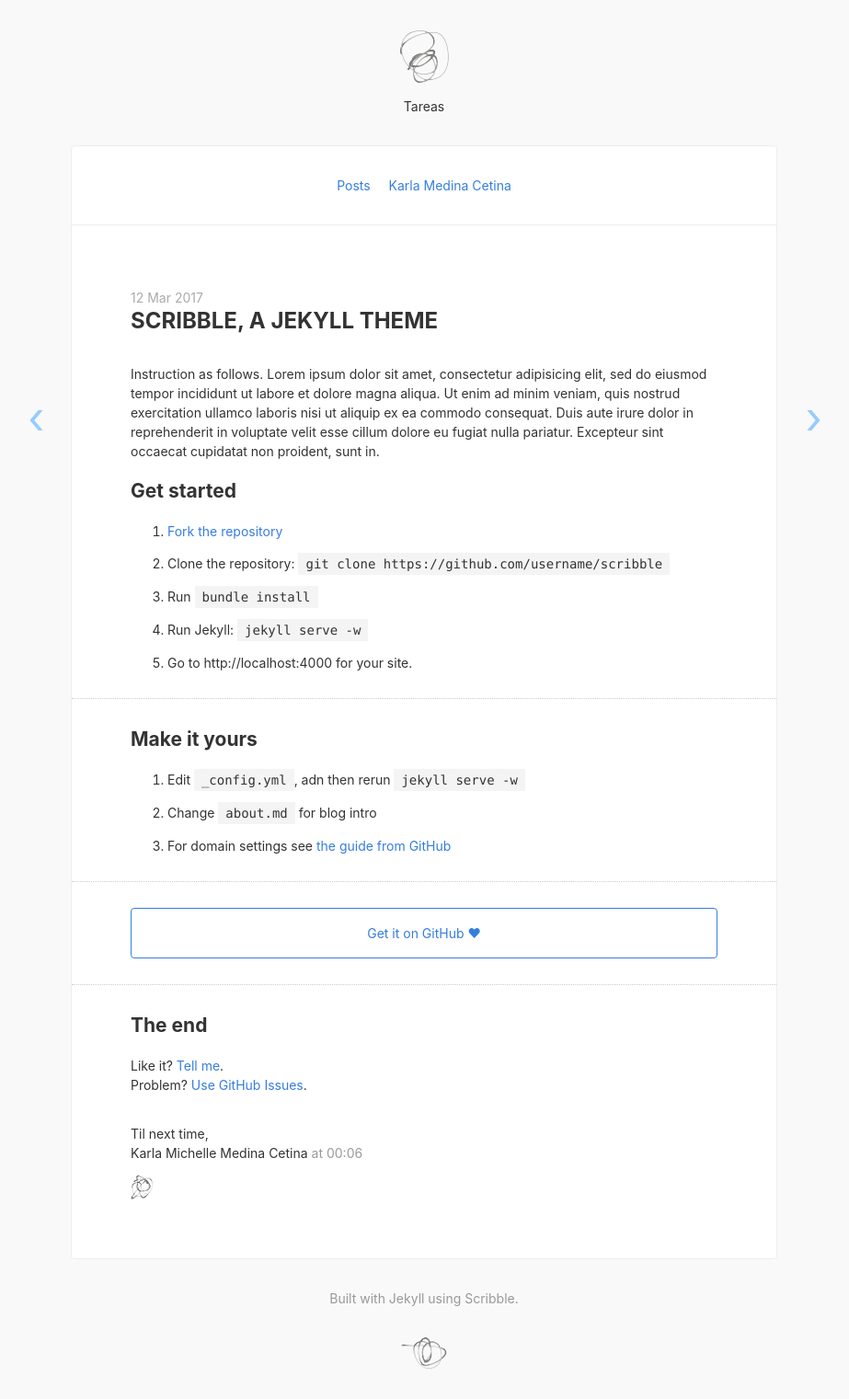
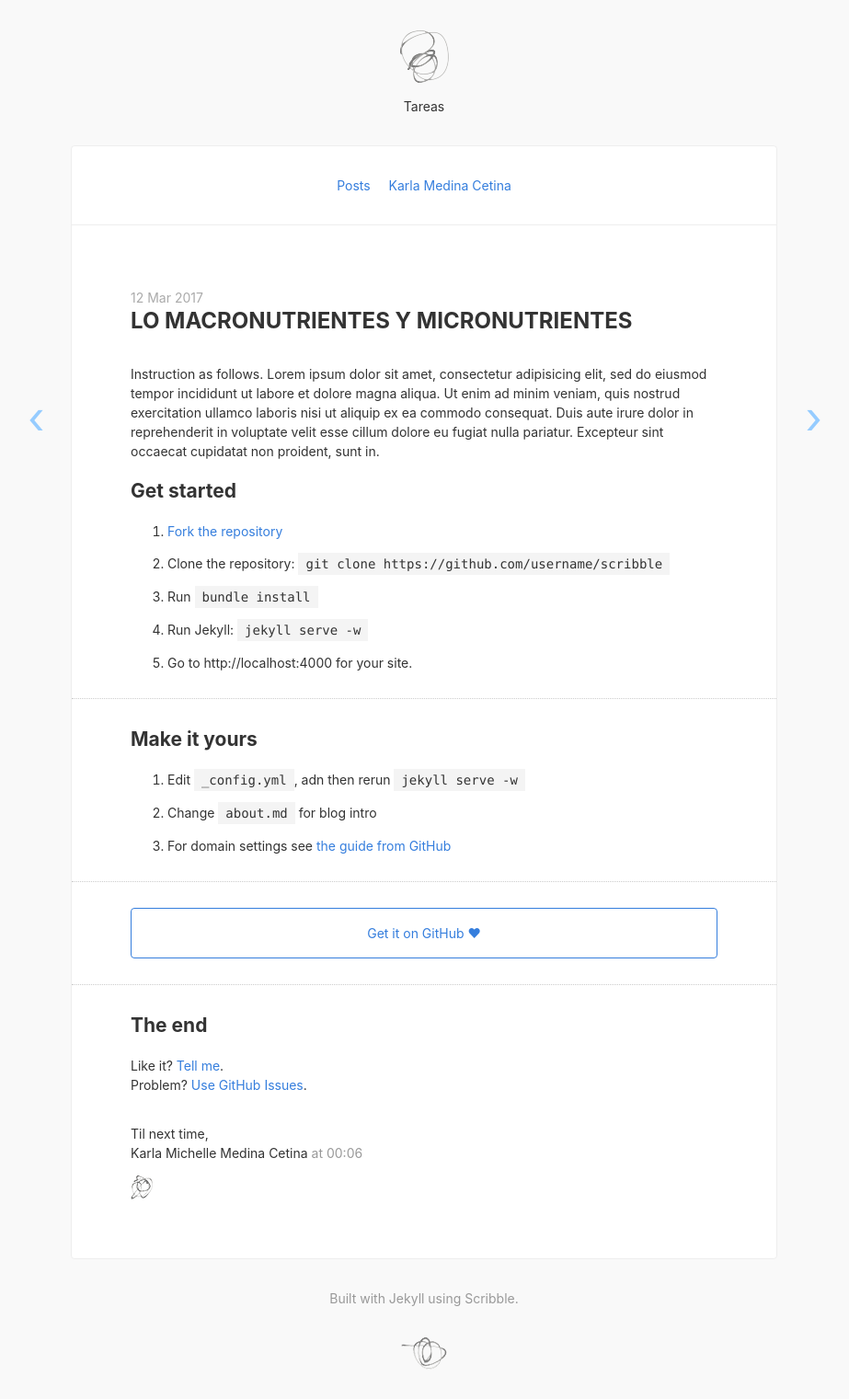
Before and after one commit to Karla-ui/practica2, a Jekyll site: the page built from _posts/2017-03-12-scribble-the-jekyll-theme.md, in a window 1280 px wide. Shown: the whole page at 92% size, without its empty margins (179-1102 px from the left). Built offline with Jekyll 4.4.1, drawn with Linux system fonts in a browser that asks for light colours; nearby versions of some CDN libraries.

Commit message:
cambioscribble

```diff
--- a/_posts/2017-03-12-scribble-the-jekyll-theme.md
+++ b/_posts/2017-03-12-scribble-the-jekyll-theme.md
@@ -1,5 +1,5 @@
 ---
-title: Scribble, a Jekyll theme
+title: Lo macronutrientes y micronutrientes
 date: 2017-03-12 00:06:52
 ---
 
```
